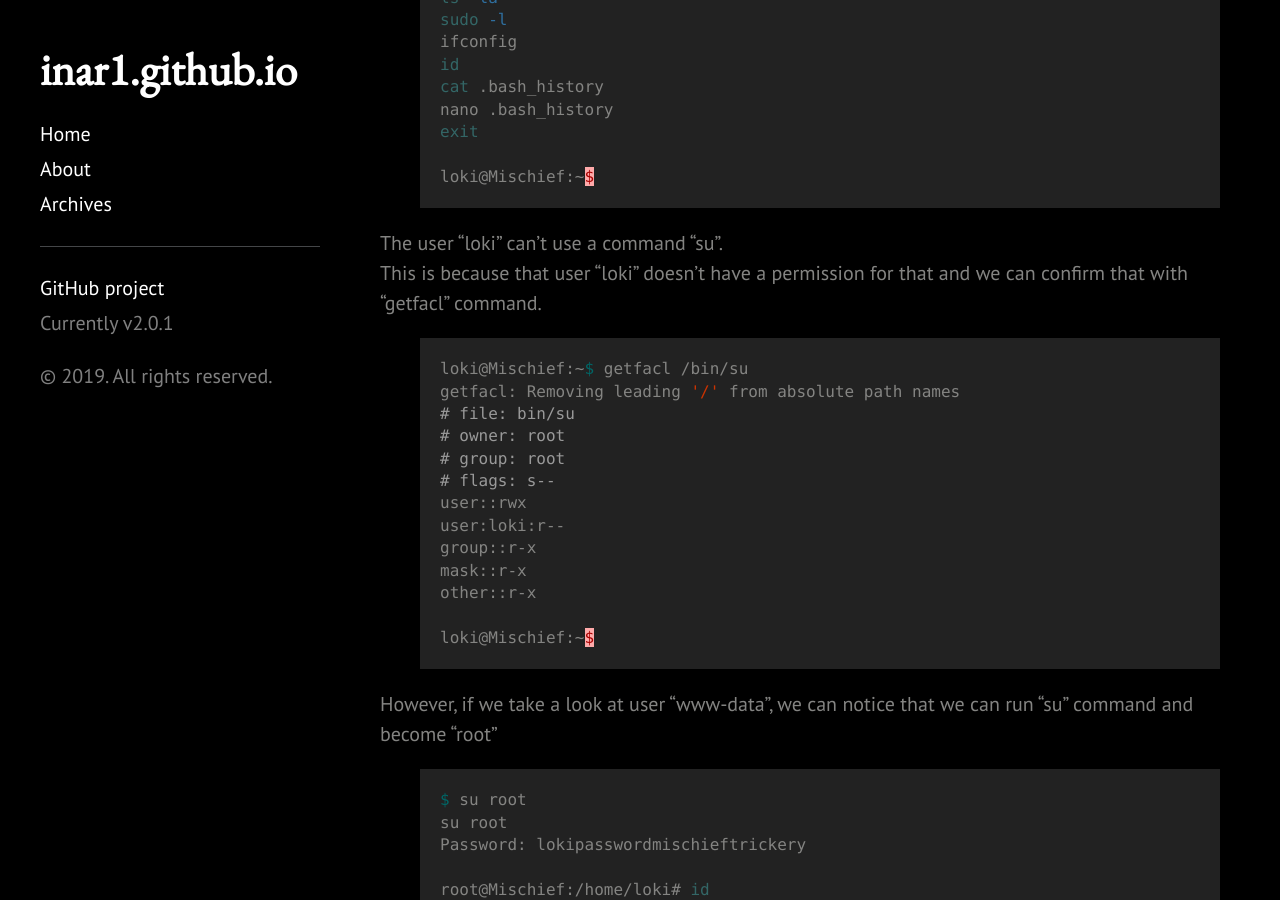
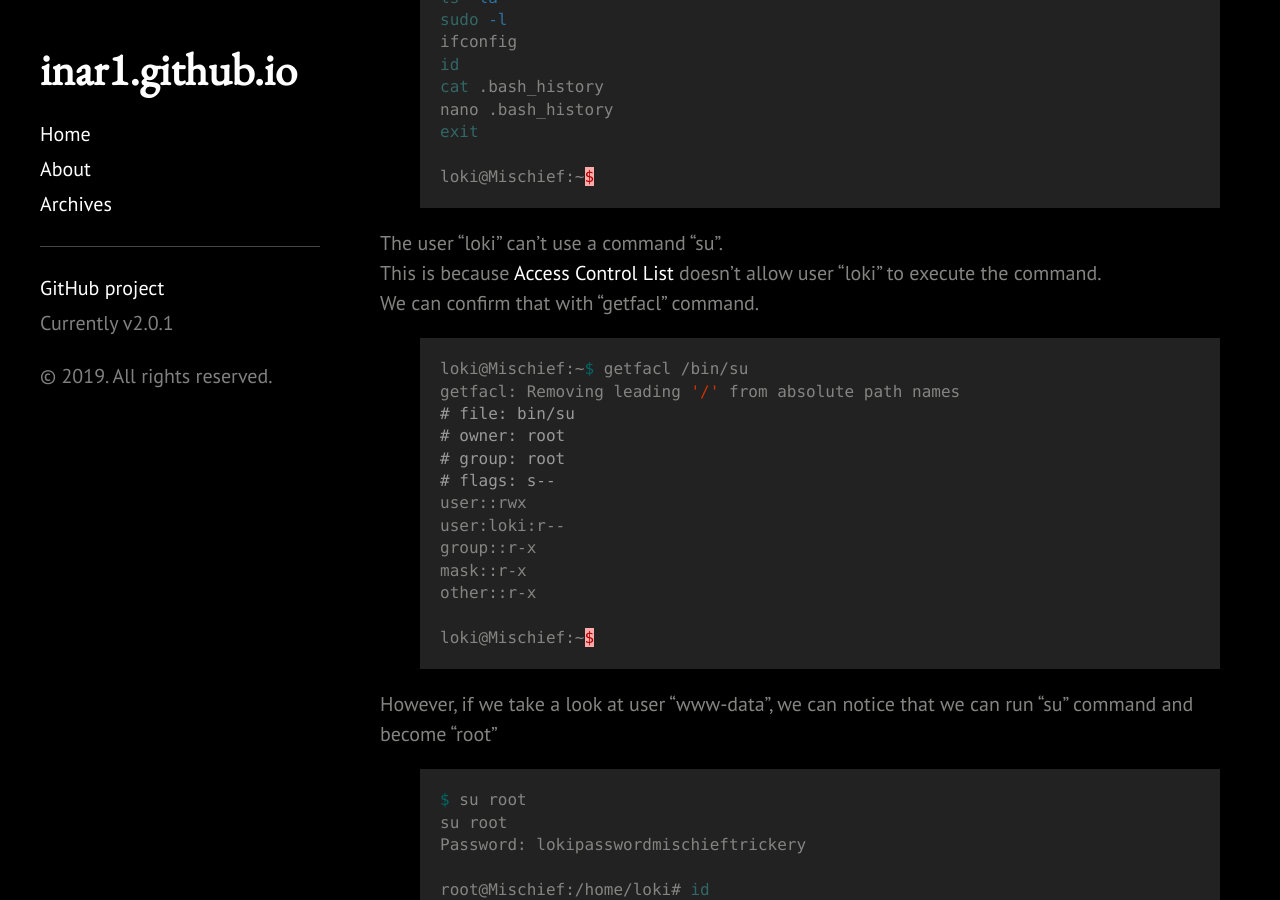
Before and after one commit to 1n4r1/1n4r1.github.io, a Jekyll site: the page built from _posts/2019-11-22-Hackthebox-Mischief-Walkthrough.md, in a window 1280 px wide and 900 px high, scrolled down 11862 px. Built offline with Jekyll 4.4.1, drawn with Linux system fonts in a browser that asks for light colours; a style sheet for code colours, icons or effects is not loaded; some of the changed text lies outside the part shown.

Commit message:
WIP mischief-walkthrough

```diff
--- a/_posts/2019-11-22-Hackthebox-Mischief-Walkthrough.md
+++ b/_posts/2019-11-22-Hackthebox-Mischief-Walkthrough.md
@@ -335,7 +335,8 @@ loki@Mischief:~$
 {% endhighlight %}
 
 The user "loki" can't use a command "su".<br>
-This is because that user "loki" doesn't have a permission for that and we can confirm that with "getfacl" command.
+This is because <a href="https://wiki.archlinux.org/index.php/Access_Control_Lists">Access Control List</a> doesn't allow user "loki" to execute the command.<br>
+We can confirm that with "getfacl" command.
 {% highlight shell %}
 loki@Mischief:~$ getfacl /bin/su
 getfacl: Removing leading '/' from absolute path names
```
Also changed, not shown: other parts of _posts/2019-11-22-Hackthebox-Mischief-Walkthrough.md (+1 -1 lines).
